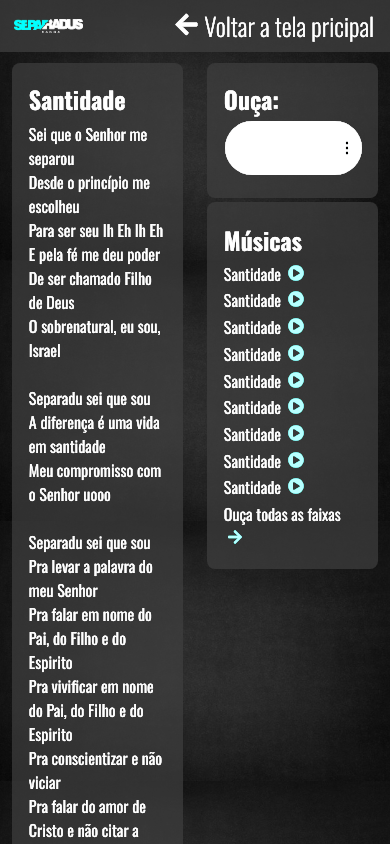
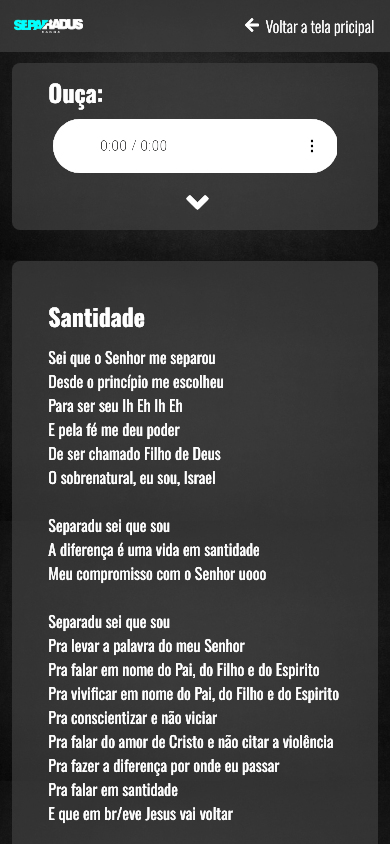
Before and after one commit to guuhfsouza/Separadus, a React (Create React App) app: page /music in a window 390 px wide. Shown: the top 844 px of the page. Built offline with nearby package versions, Linux system fonts and the light colour scheme.

Commit message:
alteração da tela de músicas para mobile

```diff
--- a/src/pages/Home/index.js
+++ b/src/pages/Home/index.js
@@ -29,12 +29,12 @@ function Home() {
                 <section className="about-content" id="about">
                     <h5>Quem somos</h5>
                     <div className="about-content-datas">
-                        <img src={BandaAbout} alt="Banda"/>
                         <p>Somos uma banda da cidade de Assis que está em atividade a mais de 10 anos.
                            Nossa formação é composta por membros da 4º Igreja do Evangelho Quadrrangular que hoje,
                            é pastoreada pelo pastor Expedito e pastora Giselda.
                            Etc ....
                         </p>
+                        <img src={BandaAbout} alt="Banda"/>
                     </div>
                 </section>
 
--- a/src/pages/Home/style.css
+++ b/src/pages/Home/style.css
@@ -44,7 +44,8 @@
 
 .about-content-datas img{
     width: 40%;
-    margin: 0 2% 0 0 ;
+    margin: 0;
+    margin-left: 2%;
     border-radius: 3%;
 }
 
@@ -60,10 +61,11 @@
 }
 
 .members-content{
-    display: grid;
+    display: flex;
+    flex-direction: column;
     justify-content: space-between;
     box-sizing: border-box;
-    padding: 5%;
+    padding: 2% 5%;
     justify-content: center;
     text-align: center;
     /* border-top: 1px solid rgb(90, 90, 90);
@@ -77,11 +79,13 @@
     padding: 12px;
     padding-bottom: 3px;
     font-size: 40px;
-    margin-bottom: 2%;
+    margin-bottom: 0 1% 2% 1%;
 }
 
 .members-content-data{
-    display: grid;
+    display: flex;
+    flex-direction: column;
+    flex-wrap: wrap;
     justify-content: space-between;
     box-sizing: border-box;
     padding: 5%;
--- a/src/pages/Meditations/style.css
+++ b/src/pages/Meditations/style.css
@@ -167,3 +167,15 @@
     font-size: 14px;
     margin-bottom: 2%;
 }
+
+
+@media (max-width: 768px){
+    .meditation-container nav .options a{
+        font-size: 16px;
+    }
+
+    .meditation-container .meditation-mensage h5,
+    .meditation-container .meditation-list h3{
+        font-size: 30px;
+    }
+}
--- a/src/pages/Musics/index.js
+++ b/src/pages/Musics/index.js
@@ -1,6 +1,7 @@
 import React from 'react'
 import {useHistory} from 'react-router-dom';
-import {FaArrowLeft, FaArrowRight, FaPlayCircle} from 'react-icons/fa'
+import {FaArrowLeft, FaArrowRight, FaPlayCircle, FaAngleDown,  } from 'react-icons/fa'
+import {IoMdClose} from 'react-icons/io'
 
 
 import '../../global.css';
@@ -13,6 +14,13 @@ import Footer from '../Footer';
 
 function Music(){
     const history = useHistory();
+
+    function openMoreMusics(){
+        const sectionSelectMusic = document.querySelector('.music-container .music-mucis section ul');
+        sectionSelectMusic.classList.toggle('open');
+    }
+
+
     return(
         <div className="music-container">
             <nav id="nav">
@@ -24,6 +32,56 @@ function Music(){
                 </div>
             </nav>
             <div className="music-content">
+                <div className="music-mucis">
+                    <section>
+                        <div className="music-audio">
+                            <h1> Ouça:  </h1>
+                            <audio  controls>
+                                <source src={Audio} ></source>
+                                audio
+                            </audio>
+
+                            <div className="options-mobile">
+                                <FaAngleDown size={35} onClick={e => openMoreMusics()}/>
+                             </div>
+                        </div>
+                        <ul>
+                            <span><IoMdClose size={25} onClick={e => openMoreMusics()}/></span>
+                            <h2> Músicas </h2>
+
+                            <li>
+                                <a> Santidade <FaPlayCircle/> </a>
+                            </li>
+                            <li>
+                                <a> Santidade <FaPlayCircle/> </a>
+                            </li>
+                            <li>
+                                <a> Santidade <FaPlayCircle/> </a>
+                            </li>
+                            <li>
+                                <a> Santidade <FaPlayCircle/> </a>
+                            </li>
+                            <li>
+                                <a> Santidade <FaPlayCircle/> </a>
+                            </li>
+                            <li>
+                                <a> Santidade <FaPlayCircle/> </a>
+                            </li>
+                            <li>
+                                <a> Santidade <FaPlayCircle/> </a>
+                            </li>
+                            <li>
+                                <a> Santidade <FaPlayCircle/> </a>
+                            </li>
+                            <li>
+                                <a> Santidade <FaPlayCircle/> </a>
+                            </li>
+                            <li>
+                                <a> Ouça todas as faixas < FaArrowRight /> </a>
+                            </li>
+                        </ul>
+                    </section>
+                </div>
                 <div className="music-lyrics">
                     <section>
                         <h1>Santidade</h1>
@@ -57,50 +115,6 @@ function Music(){
                             </p>
                     </section>
                 </div>
-            <div className="music-mucis">
-                <section>
-                    <div className="music-audio">
-                        <h1> Ouça:  </h1>
-                        <audio  controls>
-                            <source src={Audio} ></source>
-                            audio
-                        </audio>
-                    </div>
-                    <ul>
-                        <h2> Músicas </h2>
-                        <li>
-                            <a> Santidade <FaPlayCircle/> </a>
-                        </li>
-                        <li>
-                            <a> Santidade <FaPlayCircle/> </a>
-                        </li>
-                        <li>
-                            <a> Santidade <FaPlayCircle/> </a>
-                        </li>
-                        <li>
-                            <a> Santidade <FaPlayCircle/> </a>
-                        </li>
-                        <li>
-                            <a> Santidade <FaPlayCircle/> </a>
-                        </li>
-                        <li>
-                            <a> Santidade <FaPlayCircle/> </a>
-                        </li>
-                        <li>
-                            <a> Santidade <FaPlayCircle/> </a>
-                        </li>
-                        <li>
-                            <a> Santidade <FaPlayCircle/> </a>
-                        </li>
-                        <li>
-                            <a> Santidade <FaPlayCircle/> </a>
-                        </li>
-                        <li>
-                            <a> Ouça todas as faixas < FaArrowRight /> </a>
-                        </li>
-                    </ul>
-                </section>
-            </div>
             </div>
             <Footer/>
         </div>
--- a/src/pages/Musics/style.css
+++ b/src/pages/Musics/style.css
@@ -91,11 +91,14 @@
 }
 
 .music-container .music-mucis section .music-audio{
+    display: flex;
+    flex-direction: column;
     background-color: rgba(32, 32, 32, 0.7);
     filter: brightness(200%);
     padding: 10%;
     border-radius: 8px;
     margin-bottom: 2%;
+    justify-content: center;
 }
 
 .music-container .music-mucis section .music-audio h1{
@@ -104,9 +107,11 @@
 }
 
 .music-container .music-mucis section .music-audio audio{
-    width: 100%;
+    width: 97%;
     padding: 1%;
     outline: none;
+    margin-right: auto;
+    margin-left: auto;
 }
 
 .music-container .music-mucis section ul{
@@ -115,6 +120,10 @@
     padding: 10%;
     border-radius: 8px;
     box-sizing: border-box;
+}
+
+.music-container .music-mucis section ul span{
+    display: none;
 }
 
 .music-container .music-mucis ul h2{
@@ -129,10 +138,10 @@
 
 .music-container .music-mucis ul li a{
      color: #ffffff;
-}
+    }
 
-.music-container .music-mucis ul li a svg{
-   animation: play-animation infinite 2s;
+    .music-container .music-mucis ul li a svg{
+        animation: play-animation infinite 2s;
 }
 
 @keyframes play-animation{
@@ -143,3 +152,52 @@
         color: rgb(52, 219, 197);;
     }
 }
+
+@media (max-width: 768px){
+    .music-content{
+        flex-direction: column;
+    }
+
+    .music-container .music-mucis,
+    .music-container .music-lyrics{
+        width: 100%;
+    }
+
+    .music-container .music-mucis section .music-audio{
+        padding-top: 3%;
+        padding-bottom: 2%;
+    }
+
+    .music-container .music-mucis section .music-audio audio{
+        margin-bottom: 2%;
+    }
+
+    .music-container nav .options a{
+        font-size: 16px;
+    }
+
+    .music-container .music-mucis section ul{
+        display: none;
+    }
+
+    .music-container .music-mucis section ul span{
+        display: flex;
+        margin-left: auto;
+        margin-right: 0;
+    }
+
+    .music-container .music-mucis section ul.open{
+        display: flex;
+        flex-direction: column;
+        position: fixed;
+        z-index: 100;
+        top: 0%;
+        bottom: 0;
+        right: 0;
+        left: 0;
+        margin: 3%;
+        padding-top: 5%;
+        background-color: rgba(34, 32, 32, 0.97);
+        filter: grayscale(1);
+    }
+}
--- /dev/null
+++ b/src/pages/Musics/styleMobile.css
@@ -0,0 +1,48 @@
+@media (max-width: 768px){
+    .music-content{
+        flex-direction: column;
+    }
+
+    .music-container .music-mucis,
+    .music-container .music-lyrics{
+        width: 100%;
+    }
+
+    .music-container .music-mucis section .music-audio{
+        padding-top: 3%;
+        padding-bottom: 2%;
+    }
+
+    .music-container .music-mucis section .music-audio audio{
+        margin-bottom: 2%;
+    }
+
+    .music-container nav .options a{
+        font-size: 16px;
+    }
+
+    .music-container .music-mucis section ul{
+        display: none;
+    }
+
+    .music-container .music-mucis section ul span{
+        display: flex;
+        margin-left: auto;
+        margin-right: 0;
+    }
+
+    .music-container .music-mucis section ul.open{
+        display: flex;
+        flex-direction: column;
+        position: fixed;
+        z-index: 100;
+        top: 0%;
+        bottom: 0;
+        right: 0;
+        left: 0;
+        margin: 3%;
+        padding-top: 5%;
+        background-color: rgba(34, 32, 32, 0.97);
+        filter: grayscale(1);
+    }
+}
```
Lines whose indentation alone changed are shown as unchanged.
